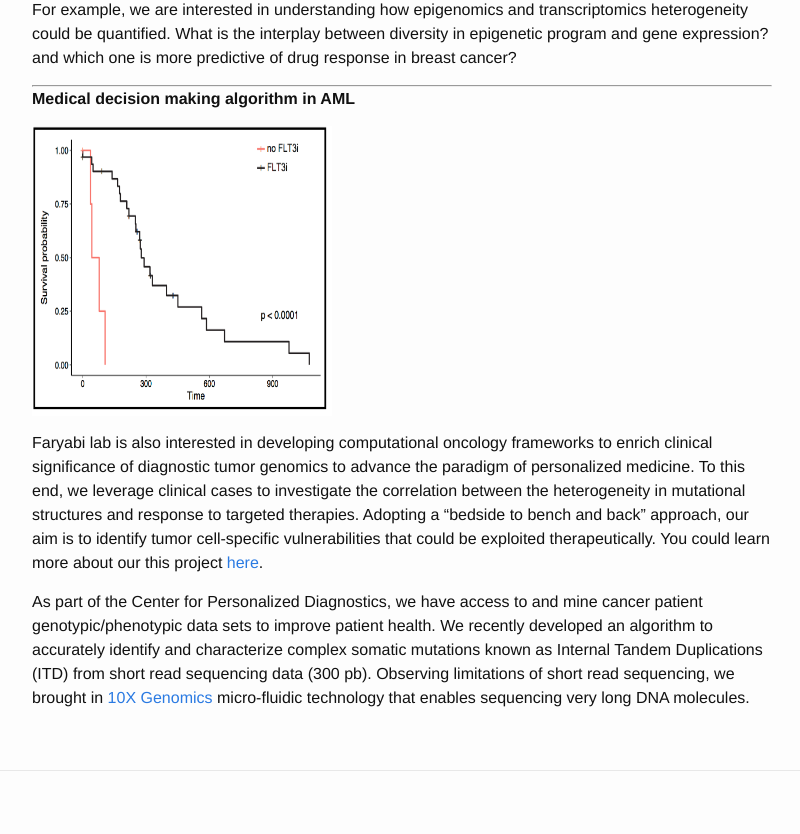
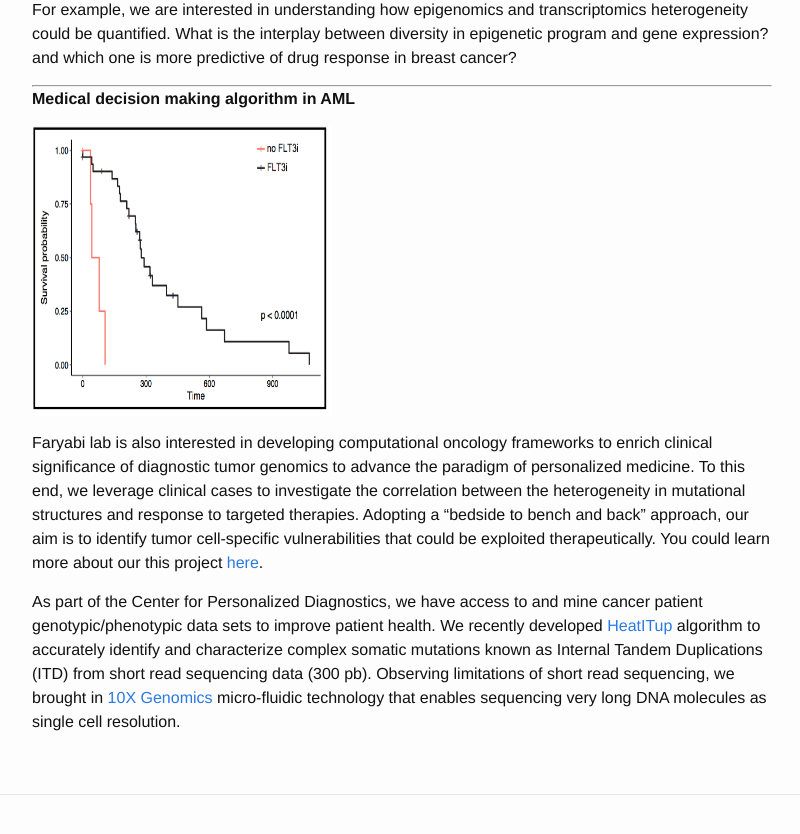
Before and after one commit to faryabib/faryabib.github.io, a Jekyll site: the page built from research.md, in a window 1280 px wide and 900 px high, scrolled down 1779 px. Shown: the top 834 px of the window, without its empty margins (238-1038 px from the left). Built offline with Jekyll 4.4.1, drawn with Linux system fonts in a browser that asks for light colours.

Commit message:
updated research

```diff
--- a/research.md
+++ b/research.md
@@ -40,4 +40,4 @@ For example, we are interested in understanding how epigenomics and transcriptom
 
 Faryabi lab is also interested in developing computational oncology frameworks to enrich clinical significance of diagnostic tumor genomics to advance the paradigm of personalized medicine. To this end, we leverage clinical cases to investigate the correlation between the heterogeneity in mutational structures and response to targeted therapies. Adopting a “bedside to bench and back” approach, our aim is to identify tumor cell-specific vulnerabilities that could be exploited therapeutically. You could learn more about our this project [here](https://www.youtube.com/watch?v=vqLXfHXP98A&index=20&list=PLRGEsZTjjo8mLReT4vqHU6cc_d4hn46GV).
 
-As part of the Center for Personalized Diagnostics, we have access to and mine cancer patient genotypic/phenotypic data sets to improve patient health. We recently developed an algorithm to accurately identify and characterize complex somatic mutations known as Internal Tandem Duplications (ITD) from short read sequencing data (300 pb). Observing limitations of short read sequencing, we brought in [10X Genomics](https://www.10xgenomics.com/genome/) micro-fluidic technology that enables sequencing very long DNA molecules.
+As part of the Center for Personalized Diagnostics, we have access to and mine cancer patient genotypic/phenotypic data sets to improve patient health. We recently developed [HeatITup](https://github.com/faryabib/HeatITup) algorithm to accurately identify and characterize complex somatic mutations known as Internal Tandem Duplications (ITD) from short read sequencing data (300 pb). Observing limitations of short read sequencing, we brought in [10X Genomics](https://www.10xgenomics.com/genome/) micro-fluidic technology that enables sequencing very long DNA molecules as single cell resolution.
```
